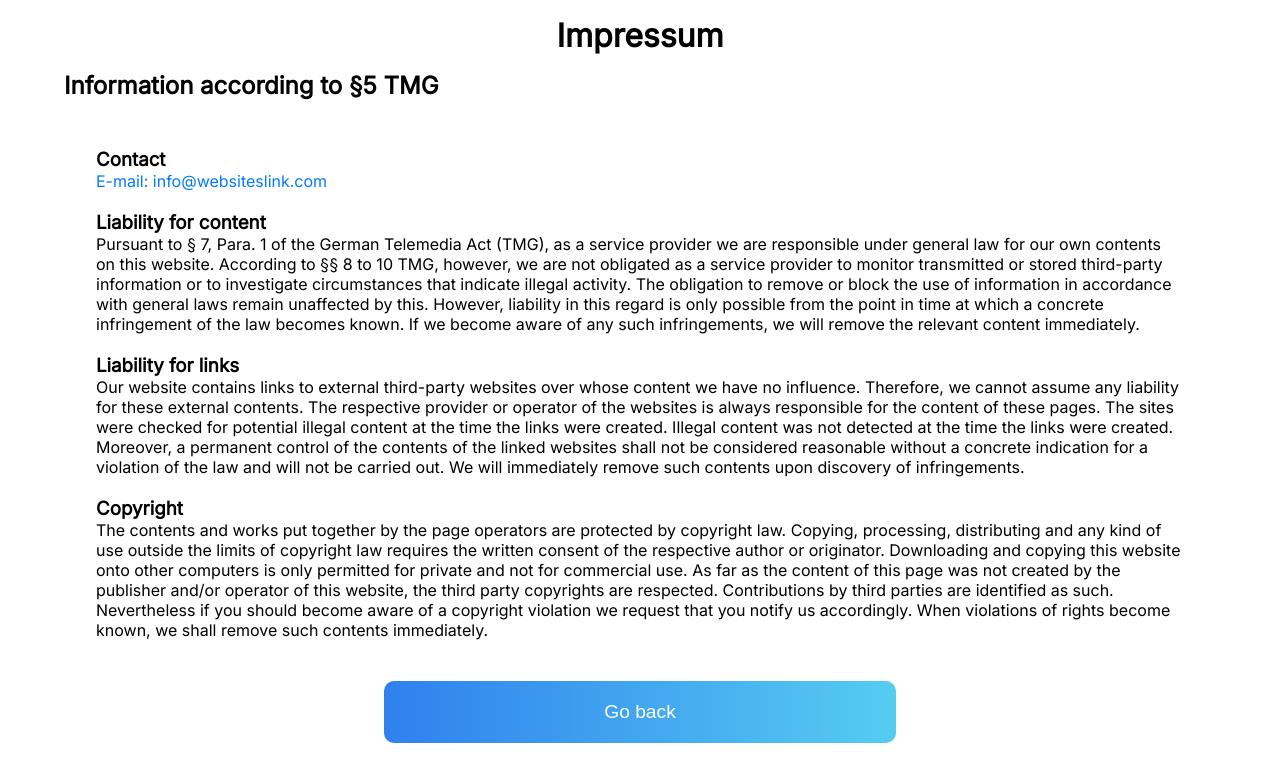
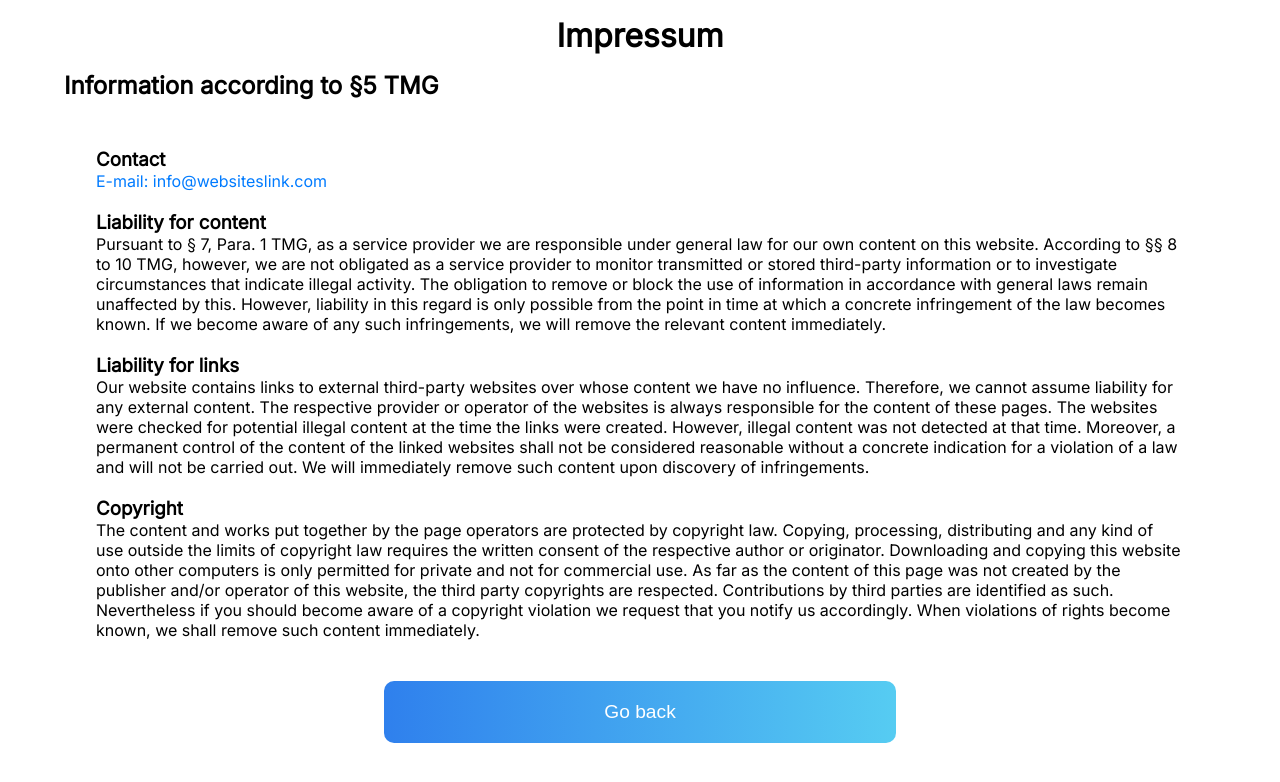
Before and after one commit to scxryshop/TheUsefulWebproject, a PHP site: page /impressum.php in a window 1280 px wide. Shown: the top 782 px of the page. Run offline with PHP 8.4, Linux system fonts and the light colour scheme.

Commit message:
inter at contact, new impressum

```diff
--- a/contact.php
+++ b/contact.php
@@ -14,7 +14,7 @@
 <body>
     <section class="get-in-touch">
         <h1 class="title">Send us suggestions</h1>
-        <form class="contact-form row" action="" method="post">
+        <form autocomplete="off" class="contact-form row" action="" method="post">
             <input type="hidden" name="token" id="token">
             <div class="form-field col x-50">
                 <input minlength="3" name="category" id="name" class="input-text js-input" type="text" required>
@@ -74,8 +74,8 @@
 
                 $headers = "MIME-Version: 1.0" . "\r\n";
                 $headers .= "Content-type:text/html;charset=UTF-8" . "\r\n";
-                $headers .= 'From: <website@websitehacks.org>' . "\r\n";
-                if(!mail("joalukas12@gmail.com", "Website Vorschlag", $email, $headers)){
+                $headers .= 'From: <websiteslink.com>' . "\r\n";
+                if(!mail("suggestions@websiteslink.com", "Website Vorschlag", $email, $headers)){
                     exit();
                 }else{
                     exit();
--- a/impressum.php
+++ b/impressum.php
@@ -25,15 +25,15 @@
             <b>
                 <h3>Liability for content</h3>
             </b>
-            <p>Pursuant to § 7, Para. 1 of the German Telemedia Act (TMG), as a service provider
-                we are responsible under general law for our own contents on this website.
-                According to §§ 8 to 10 TMG, however, we are not obligated as a service provider to
-                monitor transmitted or stored third-party information or to investigate
-                circumstances that indicate illegal activity. The obligation to remove or block the
-                use of information in accordance with general laws remain unaffected by this.
-                However, liability in this regard is only possible from the point in time at which a
-                concrete infringement of the law becomes known. If we become aware of any such
-                infringements, we will remove the relevant content immediately.</p>
+            <p>Pursuant to § 7, Para. 1 TMG, as a service provider we are responsible under
+                general law for our own content on this website. According to §§ 8 to 10 TMG,
+                however, we are not obligated as a service provider to monitor transmitted or
+                stored third-party information or to investigate circumstances that indicate illegal
+                activity. The obligation to remove or block the use of information in accordance with
+                general laws remain unaffected by this. However, liability in this regard is only
+                possible from the point in time at which a concrete infringement of the law
+                becomes known. If we become aware of any such infringements, we will remove
+                the relevant content immediately.</p>
         </article>
         <br>
         <article>
@@ -41,14 +41,14 @@
                 <h3>Liability for links</h3>
             </b>
             <p>Our website contains links to external third-party websites over whose content we
-                have no influence. Therefore, we cannot assume any liability for these external
-                contents. The respective provider or operator of the websites is always responsible
-                for the content of these pages. The sites were checked for potential illegal content
-                at the time the links were created. Illegal content was not detected at the time the
-                links were created. Moreover, a permanent control of the contents of the linked
-                websites shall not be considered reasonable without a concrete indication for a
-                violation of the law and will not be carried out. We will immediately remove such
-                contents upon discovery of infringements.
+                have no influence. Therefore, we cannot assume liability for any external content.
+                The respective provider or operator of the websites is always responsible for the
+                content of these pages. The websites were checked for potential illegal content at
+                the time the links were created. However, illegal content was not detected at that
+                time. Moreover, a permanent control of the content of the linked websites shall not
+                be considered reasonable without a concrete indication for a violation of a law and
+                will not be carried out. We will immediately remove such content upon discovery of
+                infringements.
             </p>
 
         </article>
@@ -57,7 +57,7 @@
             <b>
                 <h3>Copyright</h3>
             </b>
-            <p>The contents and works put together by the page operators are protected by
+            <p>The content and works put together by the page operators are protected by
                 copyright law. Copying, processing, distributing and any kind of use outside the
                 limits of copyright law requires the written consent of the respective author or
                 originator. Downloading and copying this website onto other computers is only
@@ -66,7 +66,7 @@
                 copyrights are respected. Contributions by third parties are identified as such.
                 Nevertheless if you should become aware of a copyright violation we request that
                 you notify us accordingly. When violations of rights become known, we shall remove
-                such contents immediately.</p>
+                such content immediately.</p>
         </article>
     </div>
     <div class="footer">
```
Also changed, not shown: css/contact.css (+28 -7 lines), css/contact.scss (+25 -7 lines), php/sql.php (+4 -4 lines), 1 other file.
